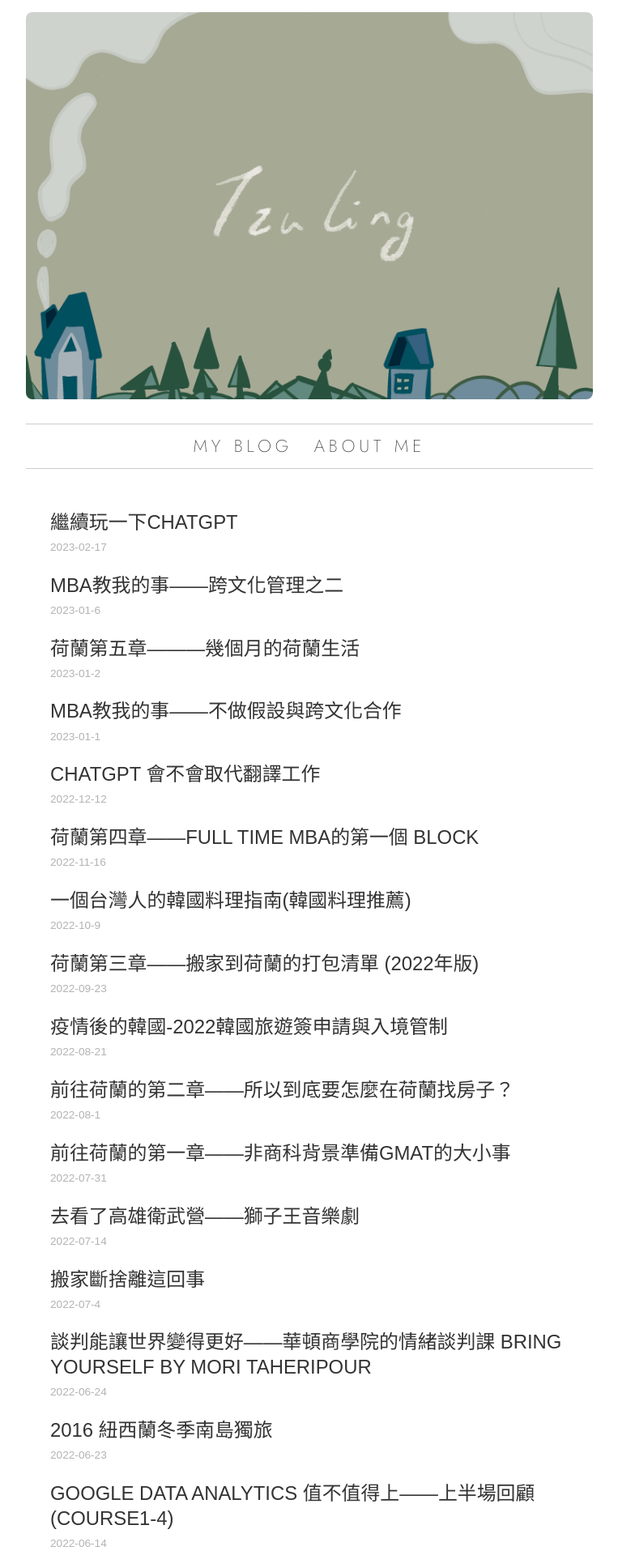
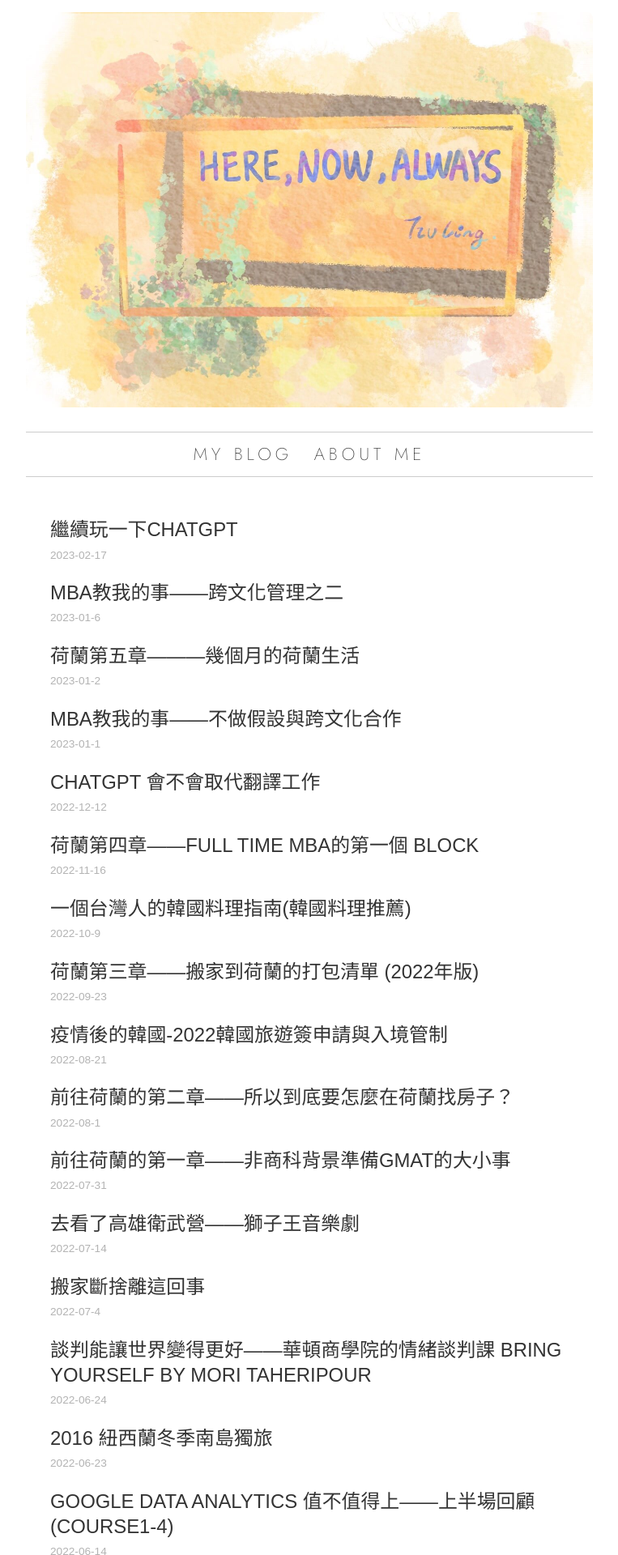
Before and after one commit to pqvst/tzling, a Jekyll site: the page built from index.html, in a window 1280 px wide. Shown: the top 1920 px of the page at 81% size, without its empty margins (258-1021 px from the left). Built offline with Jekyll 4.4.1, drawn with Linux system fonts in a browser that asks for light colours; nearby versions of some CDN libraries.

Commit message:
Update header

```diff
--- a/_layouts/default.html
+++ b/_layouts/default.html
@@ -24,7 +24,7 @@
 
     <header>
       <a href="/">
-        <img src="/assets/img/header.jpg" />
+        <img src="/assets/img/header2.jpg" />
       </a>
     </header>
 
```
Also changed, not shown: assets/img/header2.jpg (added).
